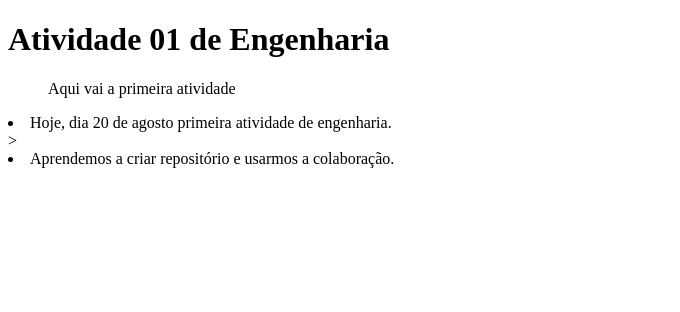
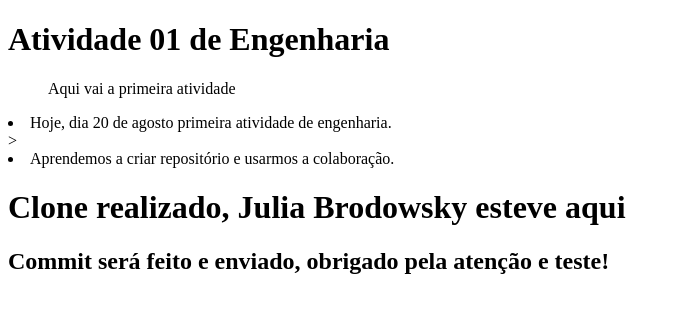
Before and after one commit to marianaps2025/scm, a plain HTML site: page index.html in a window 1280 px wide. Shown: the whole page, without its empty margins (0-680 px from the left). Drawn offline with Linux system fonts and the light colour scheme.

Commit message:
Alteração  do arquivo da Mariana, feito pela Julia Brodowsky

```diff
--- a/index.html
+++ b/index.html
@@ -10,5 +10,8 @@
     <ul>Aqui vai a primeira atividade</ul>
      <li>Hoje, dia 20 de agosto primeira atividade de engenharia. </li>>
      <li>Aprendemos a criar repositório e usarmos a colaboração.</li>
+
+     <h1>Clone realizado, Julia Brodowsky esteve aqui</h1>
+        <h2>Commit será feito e enviado, obrigado pela atenção e teste!</h2>
 </body>
 </html>
```
